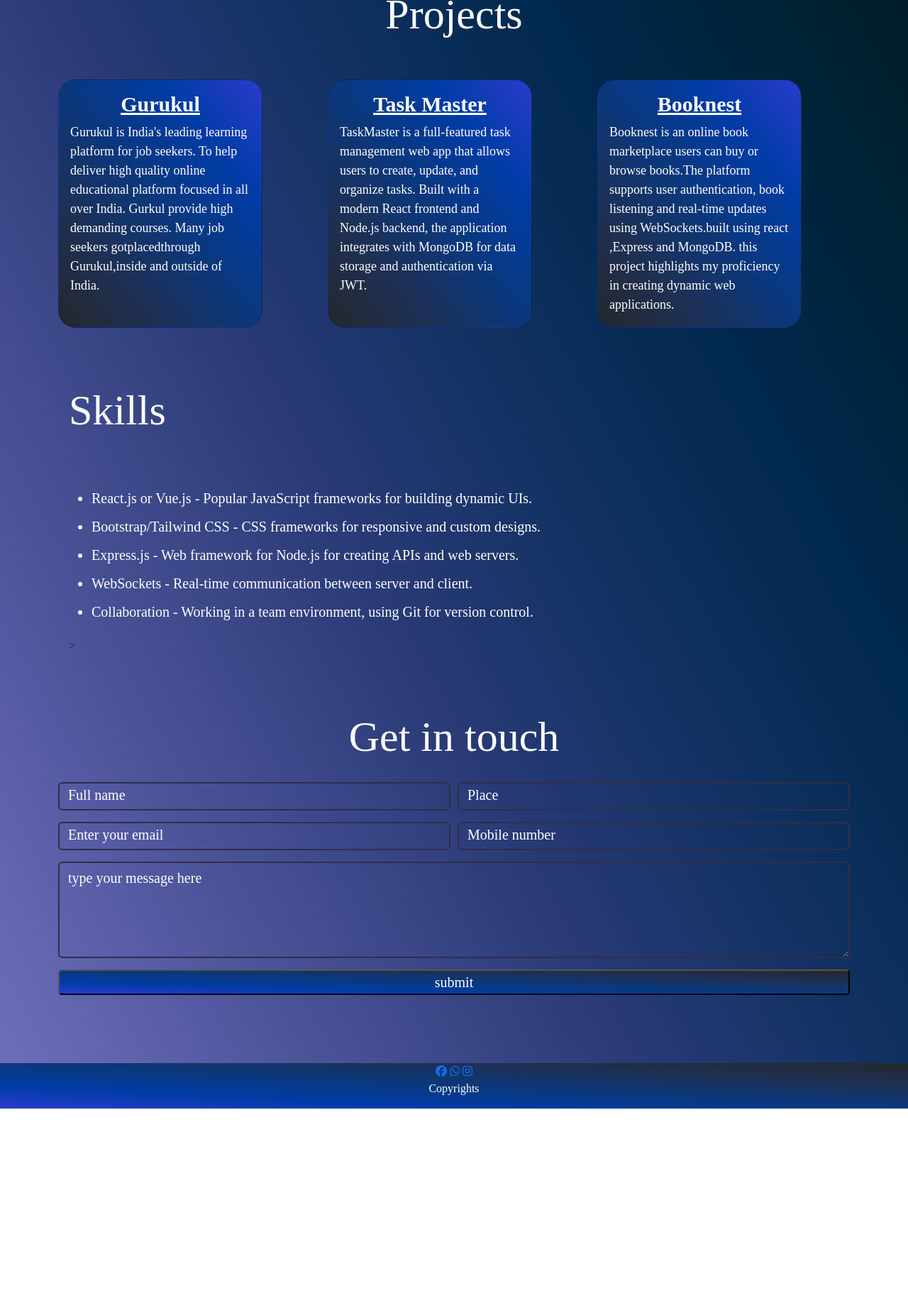
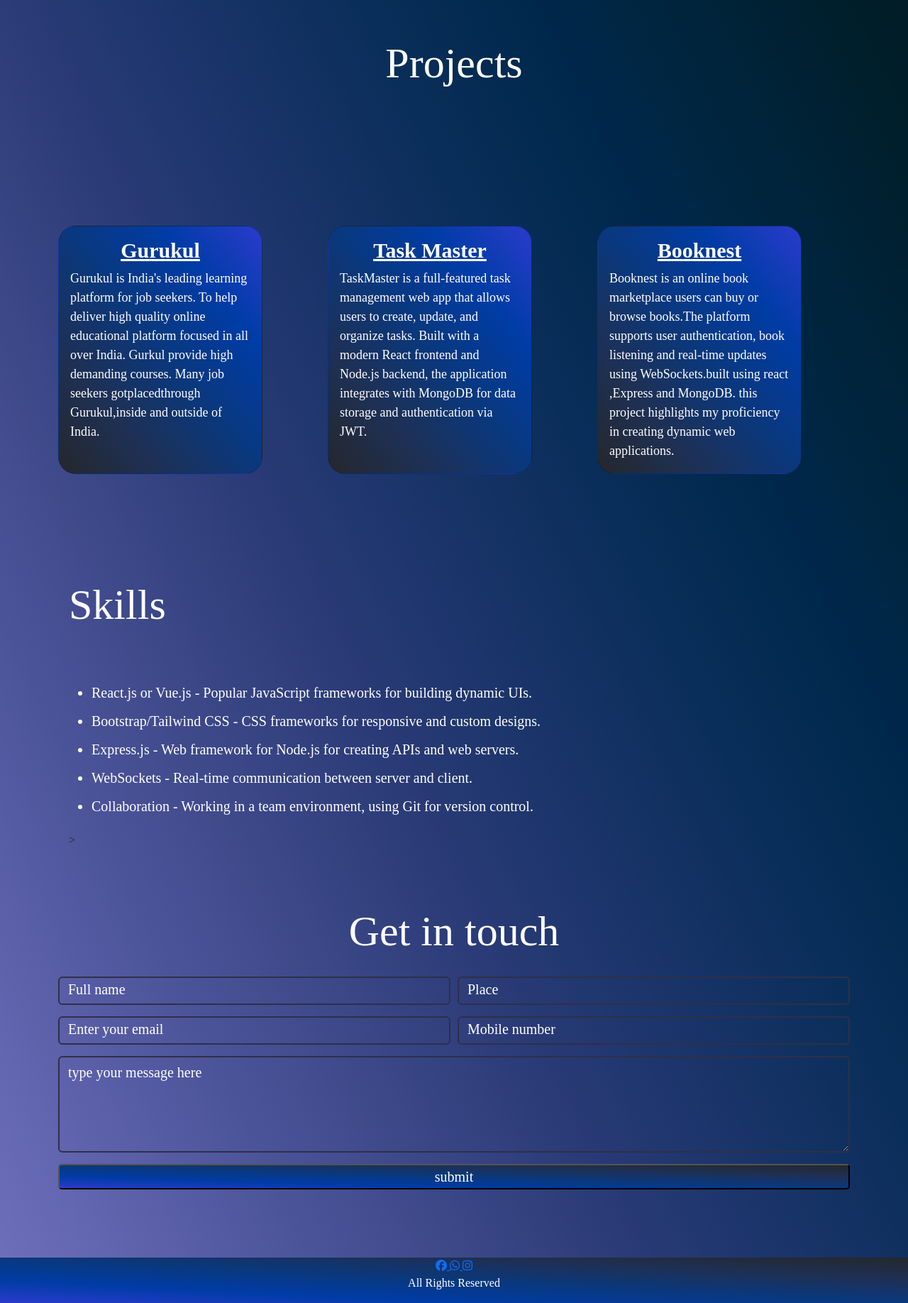
Before and after one commit to Muhsina-Tasni/Portfolio-MTC, a plain HTML site: page index.html in a window 1280 px wide. Shown: the part 806-2642 px from the top of the page at 71% size. Before the commit the page ends 2368 px from the top, so only its background shows below. Drawn offline with nearby package versions, Linux system fonts and the light colour scheme.

Commit message:
changed-footer

```diff
--- a/index.html
+++ b/index.html
@@ -77,11 +77,13 @@
 
    <!-- Project-section -->
   <section id="Project-section">
-    <div class="container" style="">
+    <div class="container">
+     <div class="row vh-100 align-items-center">
+        <div>
       <h1 class="text-center py-5" style="color:white; font-size:60px;">Projects</h1>
-      <div class="row ">
+      </div>
         <!-- project-1 -->
-        <div class="col-md-4 col-12">
+        <div class=" col-12 col-md-4">
           <div class="card text-white" style="width:18rem;font-size:18px; border-radius:25px;">
             <!-- <img src="./images/img3.jpg" class="card-img-top" alt=""> -->
             <div class="card-body">
@@ -96,7 +98,7 @@
           </div>
         </div>
         <!-- project-2 -->
-        <div class="col-md-4 col-12">
+        <div class="col-12 col-md-4 ">
           <div class="card text-white" style="width:18rem; font-size:18px; border-radius:25px;">
             <!-- <img src="./images/pro1.png" class="card-img-top" alt="..."> -->
             <div class="card-body">
@@ -113,7 +115,7 @@
           </div>
         </div>
          <!-- project-3  -->
-        <div class="col-md-4 col-12">
+        <div class=" col-12 col-md-4">
           <div class="card text-white" style="width:18rem;font-size:18px ;border-radius:25px;">
             <!-- <img src="./images/img5.jpg" class="card-img-top" alt="..." style="height:210px;"> -->
             <div class="card-body">
@@ -213,11 +215,20 @@
       <div class="container-fluid">
         <div class="row">
           <div class="col-md-12 text-center text-white">
-            <a href="https://www.facebook.com/login.php/" target="_blank"> <i class="fa-brands fa-facebook"></i></a>
-            <a href="https://www.whatsapp.com/" target="_blank"><i class="fa-brands fa-whatsapp"></i></a>
-            <a href="https://www.instagram.com/accounts/login/?hl=en" target="_blank"><i
-                class="fa-brands fa-instagram"></i></a>
-            <p>Copyrights</p>
+            <a href="https://www.facebook.com/login.php/" target="_blank">
+              <i class="fa-brands fa-facebook"></i>
+            </a>
+            <a href="https://www.whatsapp.com/" target="_blank">
+              <i class="fa-brands fa-whatsapp">
+
+              </i>
+            </a>
+            <a href="https://www.instagram.com/accounts/login/?hl=en" target="_blank">
+              <i class="fa-brands fa-instagram">
+
+              </i>
+            </a>
+            <p>All Rights Reserved</p>
           </div>
         </div>
       </div>
```
